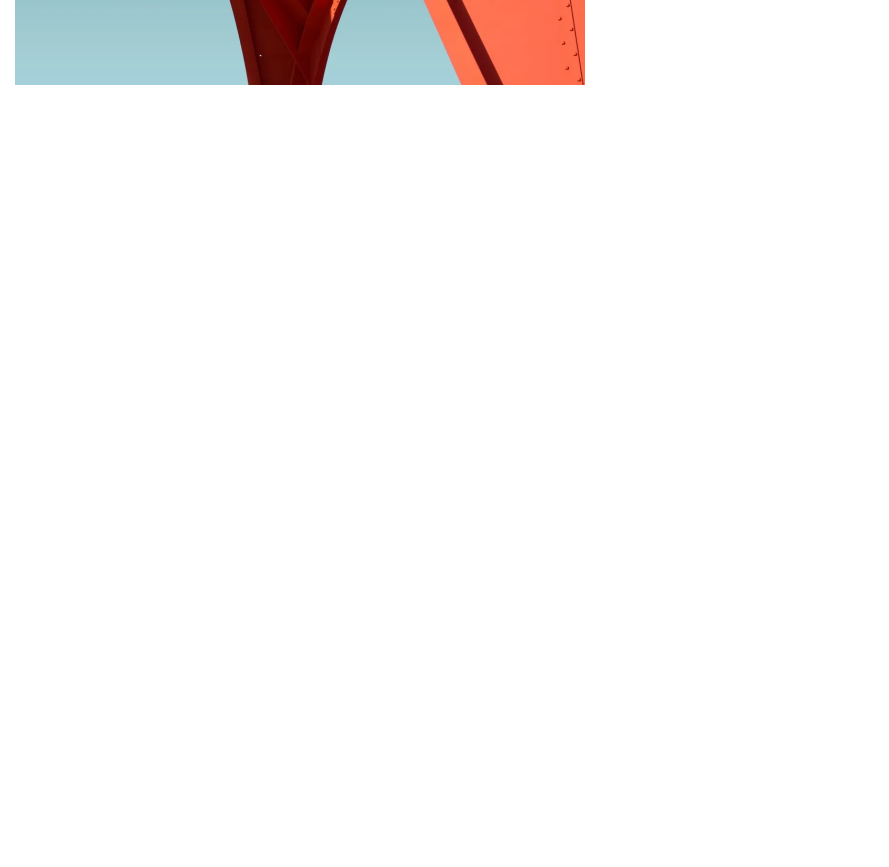
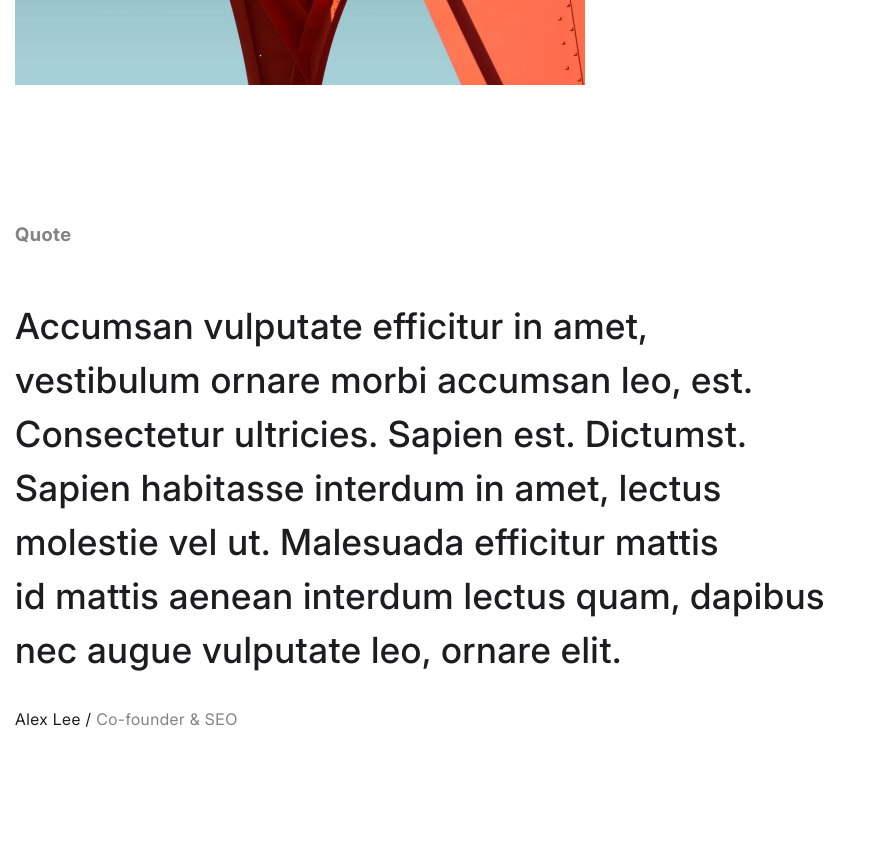
Before and after one commit to ViktorovVik/company-landing, a website with bundled scripts: page index.html in a window 1280 px wide. Shown: the part 3270-4137 px from the top of the page, without its empty margins (0-889 px from the left). Before the commit the page ends 3491 px from the top, so only its background shows below. Built offline with nearby package versions, Linux system fonts and the light colour scheme.

Commit message:
quote section

```diff
--- a/index.html
+++ b/index.html
@@ -208,6 +208,20 @@
           </ul>
       </div>
     </section>
+
+    <section class="quote" aria-labelledby="quote-title">
+      <h2 class="h2 visually-hidden" id="quote-title">Our mission</h2>
+      <div class="quote__inner container">
+        <h3 class="quote__title h4">Quote</h3>
+        <blockquote
+          class="quote__content"
+          role="blockquote"
+          aria-describedby="quote-author">
+          <p class="quote__text">Accumsan vulputate efficitur in&nbsp;amet, vestibulum ornare morbi accumsan leo, est. Consectetur ultricies. Sapien est. Dictumst. Sapien habitasse interdum in&nbsp;amet, lectus molestie vel&nbsp;ut. Malesuada efficitur mattis id&nbsp;mattis aenean interdum lectus quam, dapibus nec augue vulputate leo, ornare elit.</p>
+          <cite class="quote__author" id="quote-author">Alex Lee&nbsp;/ <span class="quote__author-role">Co-founder &amp;&nbsp;SEO</span></cite>
+        </blockquote>
+      </div>
+    </section>
   </main>
 
   <dialog
--- /dev/null
+++ b/styles/blocks/_quote.scss
@@ -0,0 +1,31 @@
+@use '../helpers' as *;
+
+.quote {
+  padding-bottom: fluid(190, 60);
+
+  &__title {
+    color: var(--color-grey);
+    margin-bottom: rem(50);
+  }
+
+  &__content {
+    display: grid;
+    align-self: start;
+    max-width: 82ch;
+    color: var(--color-dark);
+  }
+
+  &__text {
+    font-size: rem(36);
+    font-weight: 500;
+    margin-bottom: rem(30);
+  }
+
+  &__author {
+    font-style: normal;
+
+    &-role {
+      color: var(--color-grey);
+    }
+  }
+}
--- a/styles/main.scss
+++ b/styles/main.scss
@@ -15,6 +15,7 @@
 @use 'blocks/video-player';
 @use 'blocks/portfolio';
 @use 'blocks/item';
+@use 'blocks/quote';
 
 //.header,
 //main > *:not(:last-child),
```
Also changed, not shown: styles/main.css, 1 other file.
